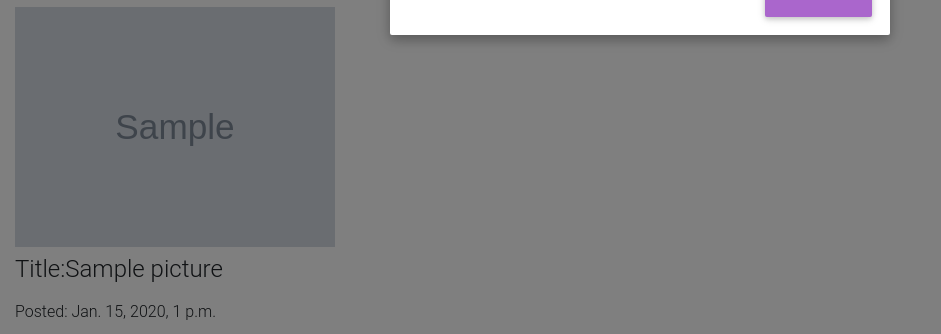
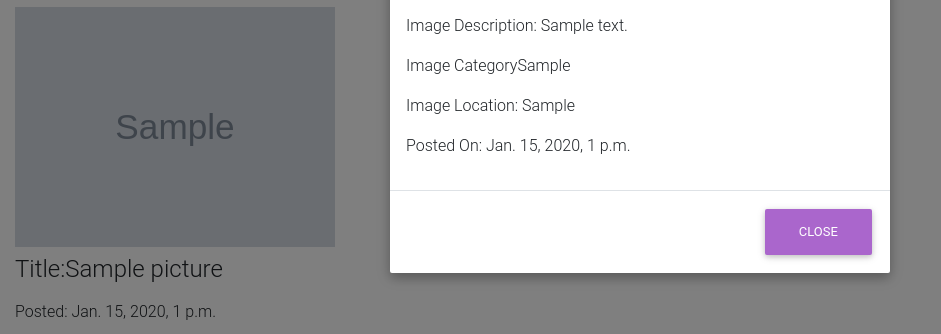
Before and after one commit to SkimaniKings/Picasa, a Django app: template photos/templates/home.html in a window 1280 px wide, after a click that opens the changed part. Shown: the part 466-800 px from the top of the page, without its empty margins (0-941 px from the left). Run offline with Django 3.2, Linux system fonts and the light colour scheme; tables that the repository leaves empty hold one stand-in row (values such as "Sample post"); the template is opened without the code that fills it: values that come from a table or form of the project are taken from there, most other values are stand-ins (such as "Sample title", 1, 10 or a date in 2020); grey boxes marked "Sample" are stand-in pictures; some libraries are stand-ins or nearby versions.

Commit message:
added the modal class for the images

```diff
--- a/photos/templates/home.html
+++ b/photos/templates/home.html
@@ -23,7 +23,8 @@
         <div class="col-sm-3">
             <div class="img-box mb-2" style="width: 20rem;">
 
-                <img class="thumbnail img-el img-fluid" src="{{image.image.url}}" alt="IMAGE LOADING..." data-toggle="modal" data-target="#exampleModalCenter">
+                <img class="thumbnail img-el img-fluid" src="{{image.image.url}}" alt="IMAGE LOADING..."
+                    data-toggle="modal" data-target="#exampleModalCenter">
             </div>
             <div class="words">
                 <h4 class="text-bold"> Title:{{image.title}} </h4>
@@ -41,7 +42,8 @@
         {% endfor %}
         {% for image in images %}
         <!-- Modal -->
-<div class="modal fade" id="exampleModalCenter" tabindex="-1" role="dialog" aria-labelledby="exampleModalCenterTitle" aria-hidden="true">
+        <div class="modal fade" id="exampleModalCenter" tabindex="-1" role="dialog"
+            aria-labelledby="exampleModalCenterTitle" aria-hidden="true">
             <div class="modal-dialog modal-dialog-centered" role="document">
                 <div class="modal-content">
                     <div class="modal-header">
@@ -51,7 +53,12 @@
                         </button>
                     </div>
                     <div class="modal-body">
-          ...
+                        <img src="{{image.image.url}}" alt="">
+                        <p>Image Title :{{image.title}}</p>
+                        <p>Image Description: {{image.description}}</p>
+                        <p>Image Category{{image.category}}</p>
+                        <p>Image Location: {{image.location}}</p>
+                        <p>Posted On: {{image.posted_date}}</p>
                     </div>
                     <div class="modal-footer">
                         <button type="button" class="btn btn-secondary" data-dismiss="modal">Close</button>
```
Lines whose indentation alone changed are shown as unchanged.
